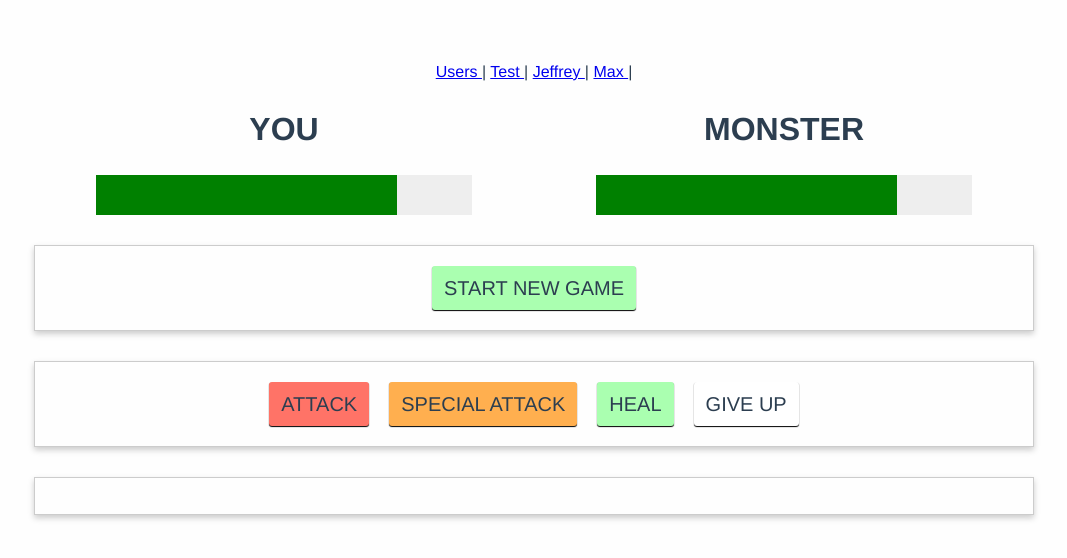
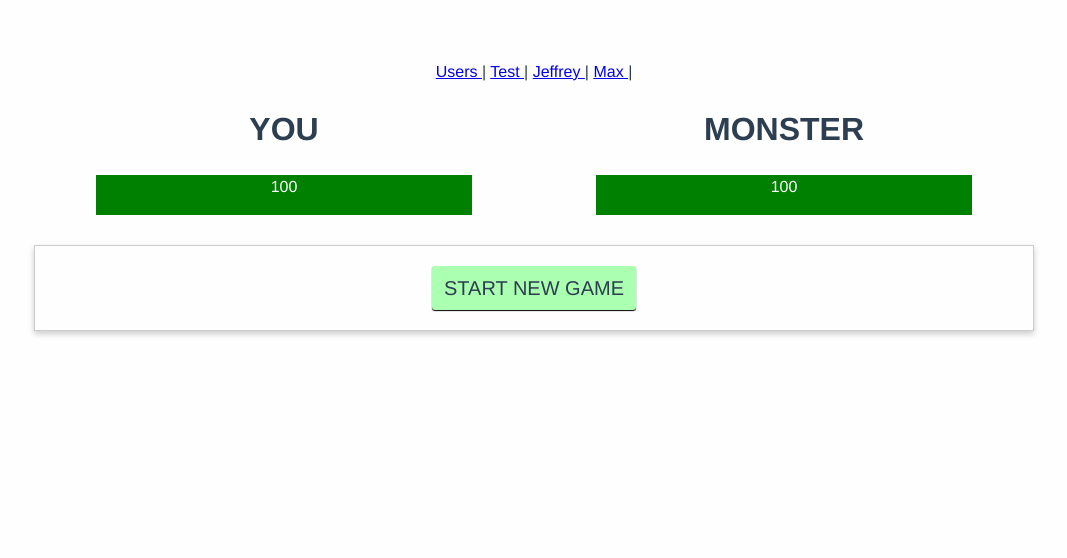
Before and after one commit to amirgee007/first-vueapp, a Vue app: page /max in a window 1280 px wide. Shown: the top 558 px of the page, without its empty margins (106-1173 px from the left). Built offline with nearby package versions, Linux system fonts and the light colour scheme; what vue-resource would draw is missing.

Commit message:
error fix

```diff
--- a/src/components/Max.vue
+++ b/src/components/Max.vue
@@ -1,42 +1,45 @@
 <template>
-<div class="">
+<div id="max">
 
 <section class="row">
         <div class="small-6 columns">
             <h1 class="text-center">YOU</h1>
             <div class="healthbar">
-                <div class="healthbar text-center" style="background-color: green; margin: 0; color: white;">
-
+                <div class="healthbar text-center" style="background-color: green; margin: 0; color: white;"
+                :style = "{width: playerHealth + '%'}">
+                {{playerHealth}}
                 </div>
             </div>
         </div>
         <div class="small-6 columns">
             <h1 class="text-center">MONSTER</h1>
             <div class="healthbar">
-                <div class="healthbar text-center" style="background-color: green; margin: 0; color: white;">
+                <div class="healthbar text-center" style="background-color: green; margin: 0; color: white;"
+                :style = "{width: monsterHealth + '%'}">
+                {{monsterHealth}}
 
                 </div>
             </div>
         </div>
     </section>
-    <section class="row controls">
+    <section class="row controls" v-if="!isGameRunning">
         <div class="small-12 columns">
-            <button id="start-game">START NEW GAME</button>
+            <button id="start-game" @click="startGame">START NEW GAME</button>
         </div>
     </section>
-    <section class="row controls">
+    <section class="row controls" v-else>
         <div class="small-12 columns">
-            <button id="attack">ATTACK</button>
-            <button id="special-attack">SPECIAL ATTACK</button>
-            <button id="heal">HEAL</button>
-            <button id="give-up">GIVE UP</button>
+            <button id="attack" @click="attack">ATTACK</button>
+            <button id="special-attack" @click="specialAttack">SPECIAL ATTACK</button>
+            <button id="heal" @click="heal">HEAL</button>
+            <button id="give-up" @click="isGameRunning = !isGameRunning">GIVE UP</button>
         </div>
     </section>
-    <section class="row log">
+       <section class="row log" v-if="turns.length > 0">
         <div class="small-12 columns">
             <ul>
-                <li>
-
+                <li v-for="(turn, i) in turns" v-bind:key="i" :class="{'player-turn': turn.isPlayer, 'monster-turn': !turn.isPlayer}" >
+                    {{ turn.text }}
                 </li>
             </ul>
         </div>
@@ -51,18 +54,104 @@ export default {
 
     props: {
 
-
     },
 
     data() {
 
         return{
 
+        'playerHealth': 100,
+        'monsterHealth': 100,
+        'isGameRunning' : false,
+        'turns': []
 
             }
         },
 
         methods:{
+            startGame: function(){
+                this.isGameRunning = true;
+                this.playerHealth = 100;
+                this.monsterHealth = 100;
+                 this.turns = [];
+            },
+            attack: function(){
+
+            var damage = this.calculateDamage(3, 10);
+            this.monsterHealth -= damage;
+            this.turns.unshift({
+                isPlayer: true,
+                text: 'Player hits Monster for ' + damage
+            });
+            if (this.checkWin()) {
+                return;
+            }
+
+            this.monsterAttacks();
+
+            },
+
+            specialAttack: function(){
+                var damage = this.calculateDamage(10, 20);
+            this.monsterHealth -= damage;
+            this.turns.unshift({
+                isPlayer: true,
+                text: 'Player hits Monster hard for ' + damage
+            });
+            if (this.checkWin()) {
+                return;
+            }
+            this.monsterAttacks();
+            },
+            heal: function(){
+                   if (this.playerHealth <= 90) {
+                this.playerHealth += 10;
+            } else {
+                this.playerHealth = 100;
+            }
+            this.turns.unshift({
+                isPlayer: true,
+                text: 'Player heals for 10'
+            });
+            this.monsterAttacks();
+            },
+            giveUp: function(){
+               this.isGameRunning = false;
+            },
+
+            calculateDamage: function(min ,max){
+                return Math.max(Math.floor(Math.random()* max) + 1 ,min)
+            },
+
+             monsterAttacks: function() {
+            var damage = this.calculateDamage(5, 12);
+            this.playerHealth -= damage;
+            this.checkWin();
+            this.turns.unshift({
+                isPlayer: false,
+                text: 'Monster hits Player for ' + damage
+            });
+        },
+
+            checkWin: function(){
+
+                if (this.monsterHealth <= 0) {
+                if (confirm('You won! New Game?')) {
+                    this.startGame();
+                } else {
+                    this.gameIsRunning = false;
+                }
+                return true;
+            } else if (this.playerHealth <= 0) {
+                if (confirm('You lost! New Game?')) {
+                    this.startGame();
+                } else {
+                    this.gameIsRunning = false;
+                }
+                return true;
+            }
+            return false;
+        }
 
         },
 
```
